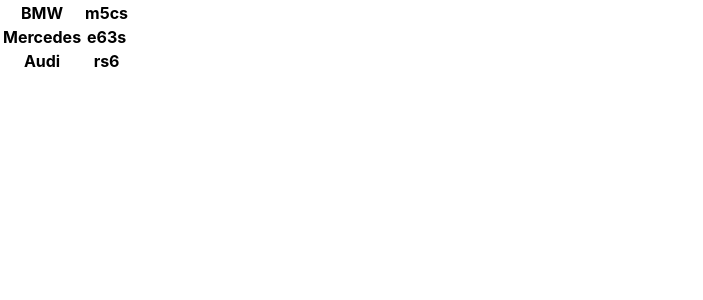
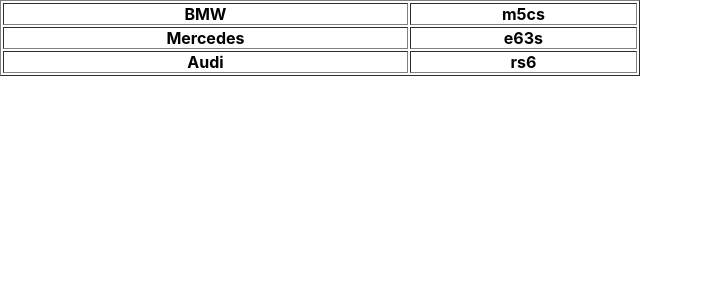
Before and after one commit to Kliapwnz/map, a React (Create React App) app: page / in a window 1280 px wide. Shown: the top 300 px of the page, without its empty margins (0-703 px from the left). Built offline with nearby package versions, Linux system fonts and the light colour scheme.

Commit message:
nice look

```diff
--- a/src/NewComponent.tsx
+++ b/src/NewComponent.tsx
@@ -10,7 +10,7 @@
 
 export const NewComponent = (props: NewComponentPropsType) => {
     return (
-        <table>
+        <table width="50%" cellPadding="0" border={1}>
             {props.topCars.map((el,id)=>{
                 return(<tr key={id}>
                     <th>{el.manufacturer}</th>
```
